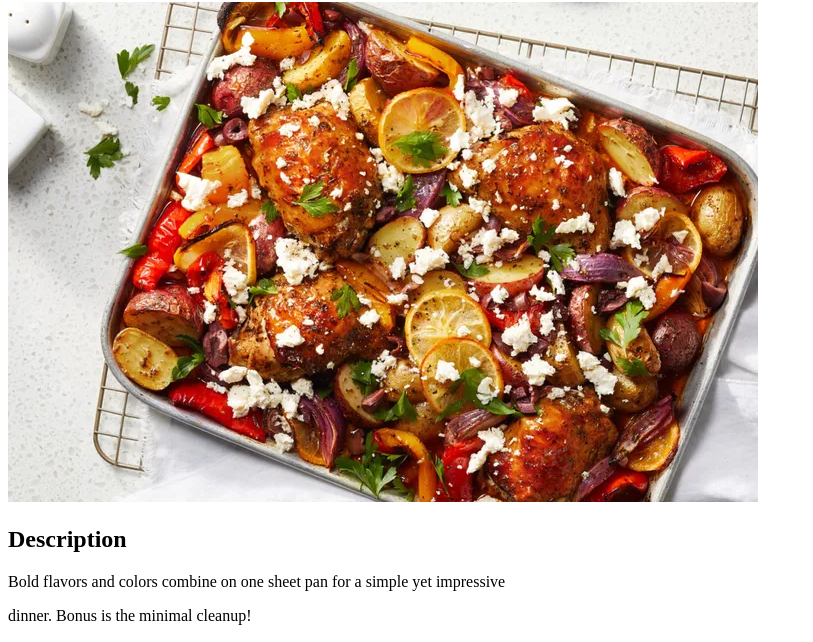
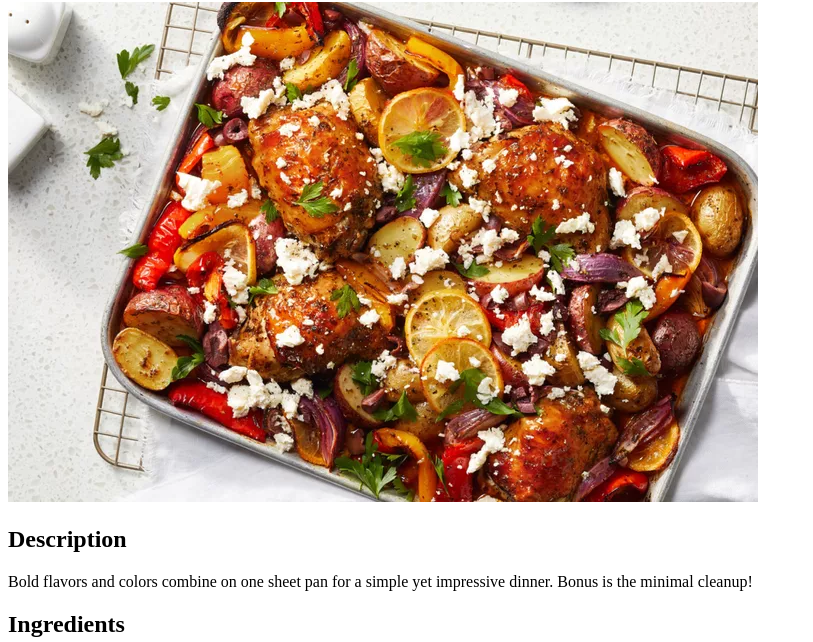
Before and after one commit to LeonardoLima01/odin-recipes, a plain HTML site: page recipes/chicken.html in a window 1280 px wide. Shown: the part 78-720 px from the top of the page, without its empty margins (0-813 px from the left). Drawn offline with Linux system fonts and the light colour scheme.

Commit message:
fix chicken recipe description

```diff
--- a/recipes/chicken.html
+++ b/recipes/chicken.html
@@ -11,8 +11,7 @@
       <img src="./../images/chicken.jpg" alt="Chicken dish image">
 
     <h2>Description</h2>
-      <p>Bold flavors and colors combine on one sheet pan for a simple yet impressive</p>
-      <p>dinner. Bonus is the minimal cleanup!</p>
+      <p>Bold flavors and colors combine on one sheet pan for a simple yet impressive dinner. Bonus is the minimal cleanup!</p>
 
 
     <h2>Ingredients</h2>
```
